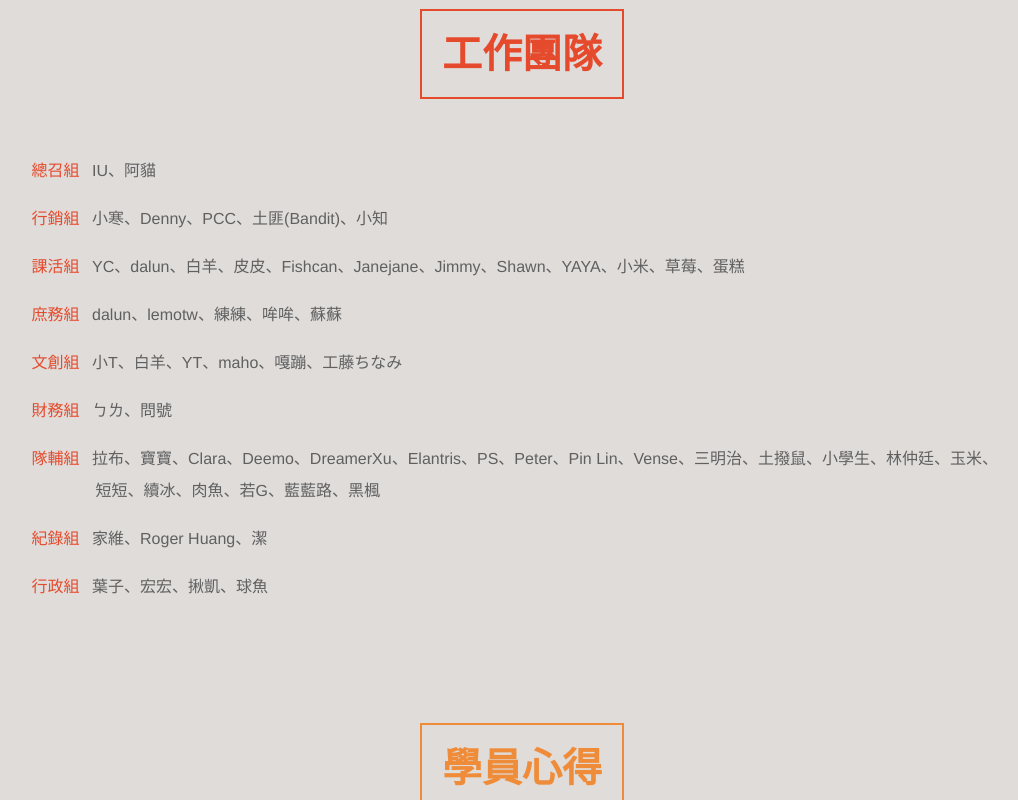
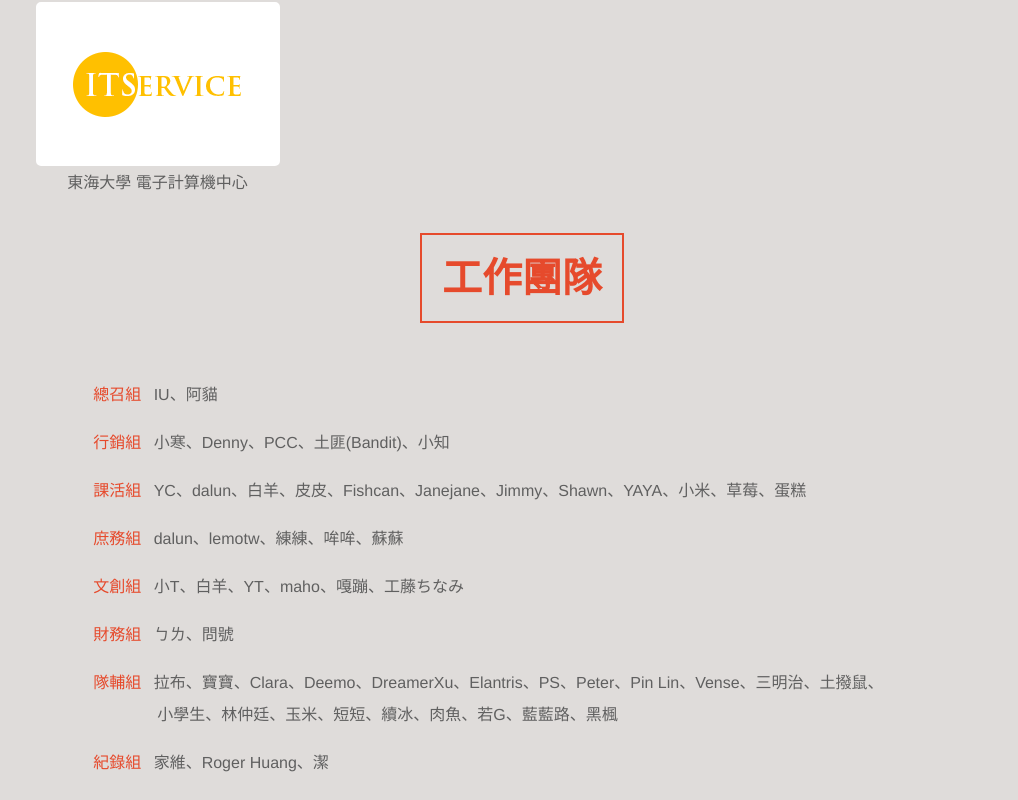
Before and after one commit to sitcon-tw/camp2017, a Vue app: page / in a window 1280 px wide. Shown: the part 6759-7559 px from the top of the page, without its empty margins (118-1136 px from the left). Built offline with nearby package versions, Linux system fonts and the light colour scheme.

Commit message:
Fix RWD on staff section

```diff
--- a/index.html
+++ b/index.html
@@ -4,6 +4,7 @@
 <head>
   <meta charset="utf-8">
   <title>SITCON 夏令營</title>
+  <meta name="viewport" content="width=device-width, initial-scale=1.0">
   <meta name="description" content="2017 年度，以「踏入資訊域，放眼開源界」為主軸，SITCON 夏令營將於東海大學舉辦，承接開源鄉的概念，配合豐富的課程、座談會及社群闖關，透過程式編寫管理、演算法思維、團隊合作等架構下學習，讓學員推開程式大門、踏入資訊領域，並認識「開源」世界的廣大，透過開源城的引導，甚至做出自己的聊天機器人，擁有截然不同的營隊體驗。">
   <meta name="viewport" content="width=device-width, initial-scale=1.0">
 
--- a/src/App.vue
+++ b/src/App.vue
@@ -117,8 +117,8 @@ white = #f8fcf6
 
   .content
     width: 60%
-    @media screen and (min-width: 600px)
-      width: 80%
+    @media screen and (max-width: 600px)
+      width: 90%
     line-height: 2rem
     p
       text-indent: 2rem
--- a/src/components/Staff.vue
+++ b/src/components/Staff.vue
@@ -28,7 +28,7 @@
       </li>
     </ul>
     <h1 class="title">工作團隊</h1>
-    <div class="content staff">
+    <div class="content">
       <template v-for="team in staffs">
         <p class="teamMember"><span class="teamName">{{ team.name }} </span> {{ team.users.map(el => el.display_name).join('、') }}</p>
       </template>
@@ -67,19 +67,14 @@ dark-gray = #606060
     &:before
       color: red
 
-  .staff
-    margin-left: 1.5rem
-    margin-right: 1rem
-
   .teamName
     color: red
     text-indent: 0
     margin-right: .5rem
 
   .teamMember
-    margin-left: 3.5rem
     text-indent: -4rem
-    word-break: keep-all
+    overflow-wrap: break-word
 
 #organizer
   display: flex
```
